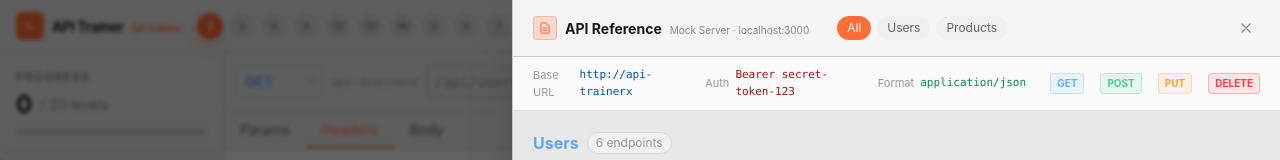
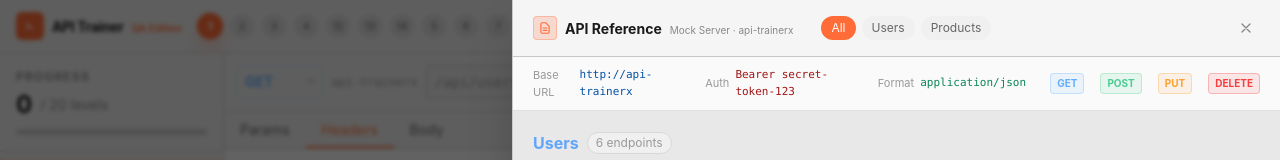
Before and after one commit to TheWarPig/api-trainer, a Next.js app: page / in a window 1280 px wide. Both pictures are taken after a click on the button "API Docs". Shown: the top 160 px of the page. Built offline with nearby package versions, Linux system fonts and the light colour scheme.

Commit message:
base url update

```diff
--- a/components/ApiDocs.tsx
+++ b/components/ApiDocs.tsx
@@ -570,7 +570,7 @@ export default function ApiDocs({ open, onClose }: ApiDocsProps) {
             </div>
             <div>
               <span className="text-sm font-bold text-[var(--color-text-primary)]">API Reference</span>
-              <span className="ml-2 text-[10px] text-[var(--color-text-dimmed)]">Mock Server · localhost:3000</span>
+              <span className="ml-2 text-[10px] text-[var(--color-text-dimmed)]">Mock Server · api-trainerx</span>
             </div>
           </div>
 
```
